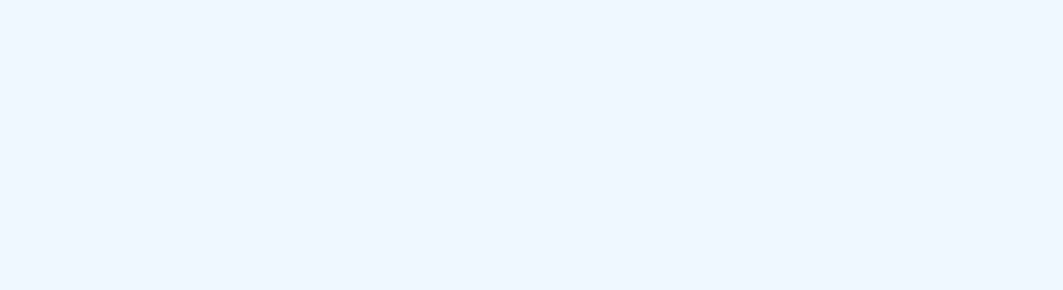
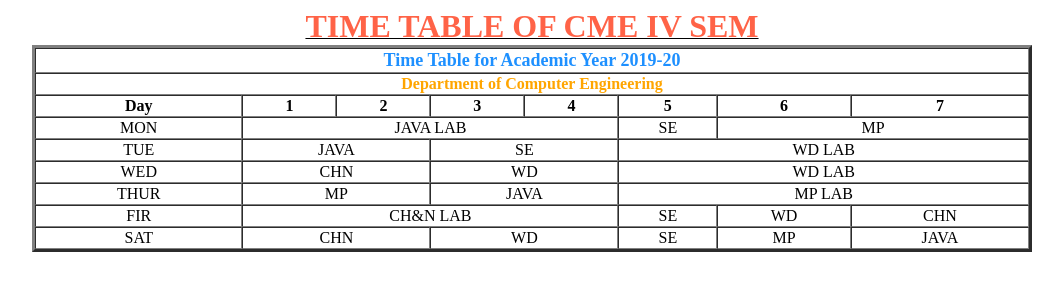
Before and after one commit to sunkusaarthak/GHW-MLH, a plain HTML site: page index.html in a window 1280 px wide. Shown: the whole page, without its empty margins (108-1171 px from the left). Drawn offline with Linux system fonts and the light colour scheme.

Commit message:
Update index.html

```diff
--- a/index.html
+++ b/index.html
@@ -1,23 +1,70 @@
-<!DOCTYPE html>
-<html lang="en">
-<head>
-    <meta charset="UTF-8">
-    <meta http-equiv="X-UA-Compatible" content="IE=edge">
-    <meta name="viewport" content="width=device-width, initial-scale=1.0">
-    <title>Find The Easter Egg</title>
-    <style>
-        body {
-            background-color: aliceblue;
-        }
-    </style>
-</head>
-<body>
-    <div id="easteregg">
-        <h3 style="color: aliceblue;">EASTER EGG</h3>
-    </div>
-    <script>
-        var egg = document.getElementById("easteregg");
-        egg.style.position = '$(Math.floor(Math.random()*500)'+','+'$(Math.floor(Math.random()*500)';
-    </script>
-</body>
-</html>
+<HTML>
+	<head>
+		<title>
+			TIME TABLE
+		</title>
+	</head>
+	<body>
+	<style>
+		table,td,tr{
+			border-spacing:0;
+	}
+	</style>
+	<center> <table border=3 style="width:1000px;">
+	<lable> <b> <u> <font size="6" color="TOMATO"> TIME TABLE OF CME IV SEM </font> </b> </u> </lable>
+	<tr>
+		<th colspan=8 style="color:dodgerblue;"><font size=4> Time Table for Academic Year 2019-20 </font></th> </tr>
+	<tr>
+		<th colspan=8 style="color:orange;"> Department of Computer Engineering </th> </tr>
+	<tr>
+		<th> Day </th>
+		<th> 1 </th>
+		<th> 2 </th>
+		<th> 3 </th>
+		<th> 4 </th>
+		<th> 5 </th>
+		<th> 6 </th>
+		<th> 7 </th>
+	<tr>
+	<tr>
+		<td align="center"> MON </td>
+		<td colspan=4 align="center"> JAVA LAB </td>
+		<td align="center"> SE </td>
+		<td colspan=2 align="center"> MP </td>
+	</tr>
+	<tr>
+		<td align="center"> TUE </td>
+		<td colspan=2 align="center"> JAVA </td>
+		<td colspan=2 align="center"> SE </td>
+		<td colspan=4 align="center"> WD LAB </td>
+	</tr>
+	<tr>
+		<td align="center"> WED </td>
+		<td colspan=2 align="center"> CHN </td>
+		<td colspan=2 align="center"> WD </td>
+		<td colspan=4 align="center"> WD LAB </td>
+	</tr>
+	<tr>
+		<td align="center"> THUR </td>
+		<td colspan=2 align="center"> MP </td>
+		<td colspan=2 align="center"> JAVA </td>
+		<td colspan=4 align="center"> MP LAB </td>
+	</tr>
+	<tr>
+		<td align="center"> FIR </td>
+		<td colspan=4 align="center"> CH&N LAB </td>
+		<td align="center"> SE </td>
+		<td align="center"> WD </td>
+		<td align="center"> CHN </td>
+	</tr>
+	<tr>
+		<td align="center"> SAT </td>
+		<td colspan=2 align="center"> CHN </td>
+		<td colspan=2 align="center"> WD </td>
+		<td align="center"> SE </td>
+		<td align="center"> MP </td>
+		<td align="center"> JAVA </td>
+	</tr>
+
+	</body>
+</HTML>
```
